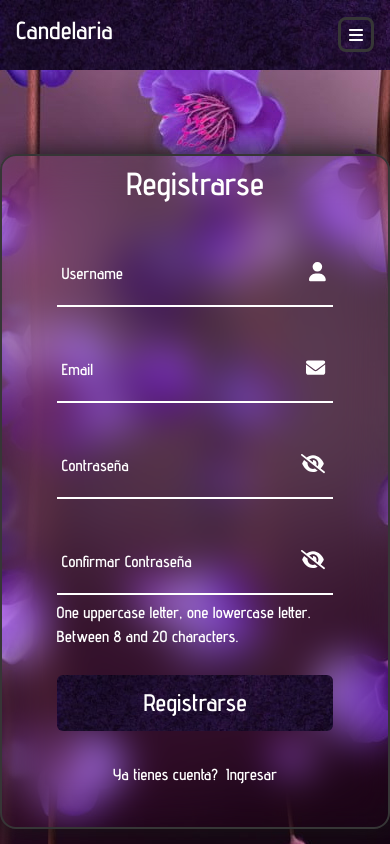
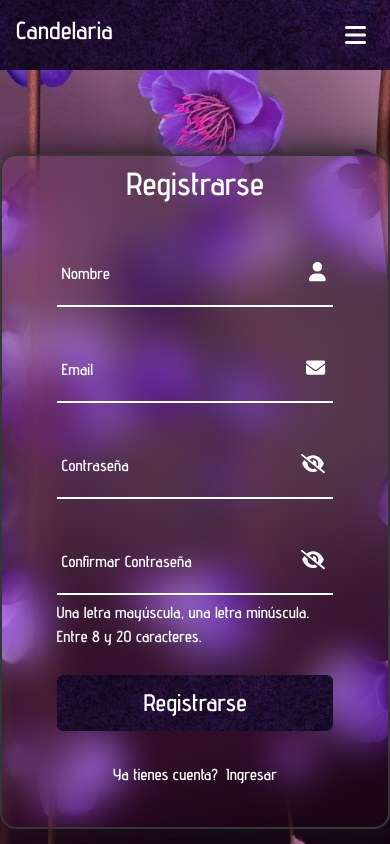
Before and after one commit to AESALVA/babyShowerCande, a React (Vite) app: page /#/babyShowerCande/Register in a window 390 px wide. Built offline with nearby package versions, Linux system fonts and the light colour scheme; a web font is replaced by a local one.

Commit message:
features

```diff
--- a/src/Components/Register.jsx
+++ b/src/Components/Register.jsx
@@ -118,7 +118,7 @@ const Register = () => {
               required
             />
             <label>
-              Username{" "}
+              Nombre{" "}
               {!Validation.validateName(name) && !firstName && (
                 <span className="text-danger">
                   Completar
@@ -204,8 +204,8 @@ const Register = () => {
               <span className="text-danger">{wrongCredentials}</span>
             </label>
             <p className="d-flex justify-content-center py-2">
-              One uppercase letter, one lowercase letter. Between 8 and 20
-              characters.
+             Una letra mayúscula, una letra minúscula. Entre 8 y 20
+              caracteres.
             </p>
           </div>
           <div onClick={() => handleClick()} className="btn">
--- a/src/Styles/landing.css
+++ b/src/Styles/landing.css
@@ -22,7 +22,7 @@
   display: grid;
   gap: var(--spacer);
   grid-auto-flow: column;
-  grid-auto-columns: 28%;
+  grid-auto-columns: 38%;
   overflow-x: auto;
   overscroll-behavior: contain;
   padding: 2rem var(--spacer) var(--spacer);
@@ -90,7 +90,7 @@
     padding: 1rem 0;
   }
   .media-scroller {
-    grid-auto-columns: 58%;
+    grid-auto-columns: 80%;
   }
 
   .media-element > img {
--- a/src/Styles/navbar.css
+++ b/src/Styles/navbar.css
@@ -12,17 +12,10 @@
 
 .BarsMenu {
   padding: 0.4rem 0.5rem;
-  border: 3px solid #363636;
-  border-radius: 0.5rem;
   display: none;
+  font-size: 1.5rem;
 }
 
-.BarsMenu:active {
-  transition: all;
-  transform: scale(0.9);
-  transition-duration: 100ms;
-  transition-timing-function: ease-in-out;
-}
 
 .NavList {
   display: flex;
```
